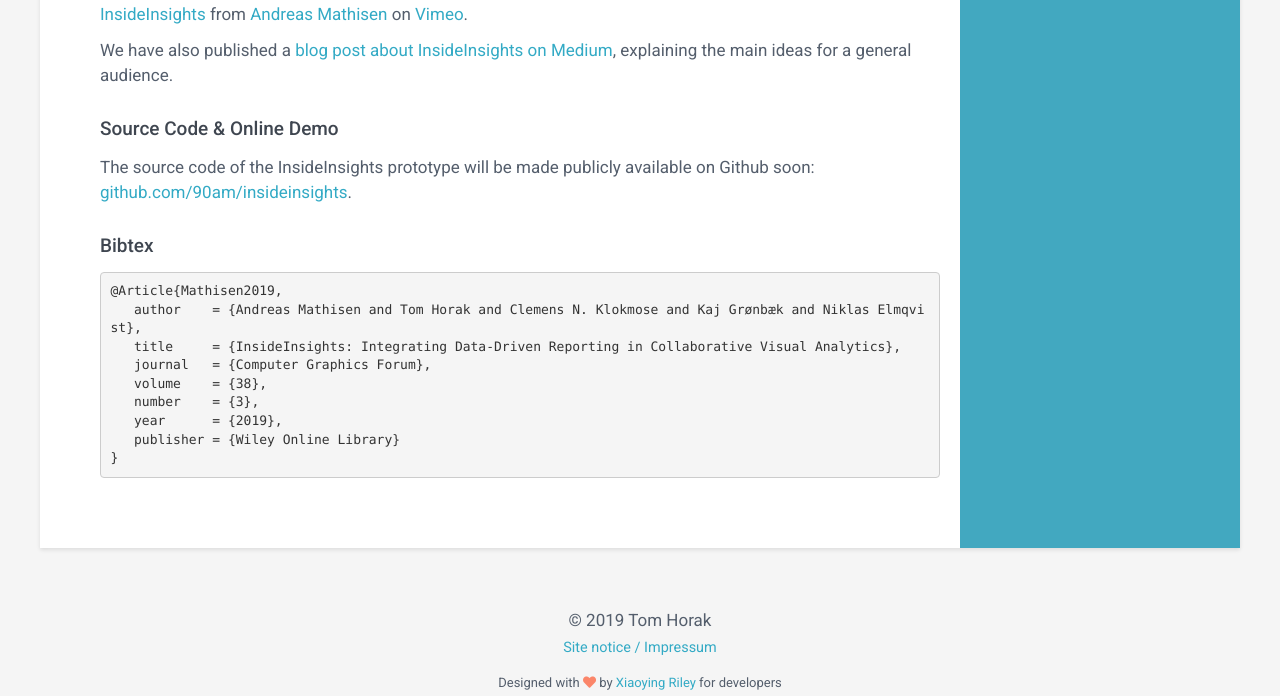
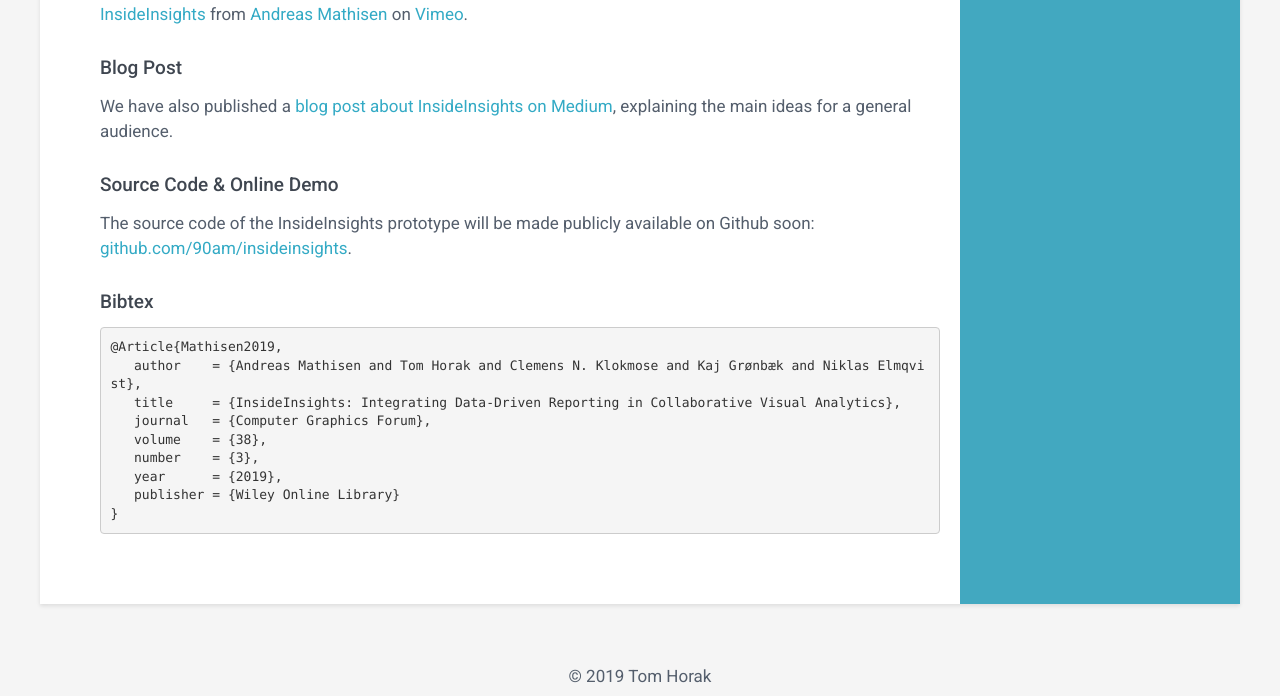
Before and after one commit to tomhorak21/tomhorak21.github.io, a Jekyll site: the page built from _publications/2019/insideinsights.md, in a window 1280 px wide and 900 px high, scrolled down 1139 px, cut to the strip 204-900 px from the top of the window. Built offline with Jekyll 4.4.1, drawn with Linux system fonts in a browser that asks for light colours.

```diff
--- a/_publications/2019/insideinsights.md
+++ b/_publications/2019/insideinsights.md
@@ -49,6 +49,8 @@ bibtex: >
 <iframe src="https://player.vimeo.com/video/337474793" width="640" height="360" frameborder="0" allow="autoplay; fullscreen" allowfullscreen></iframe>
 <p><a href="https://vimeo.com/337474793">InsideInsights</a> from <a href="https://vimeo.com/user98773903">Andreas Mathisen</a> on <a href="https://vimeo.com">Vimeo</a>.</p>
 
+
+## Blog Post
 We have also published a [blog post about InsideInsights on Medium](https://medium.com/hcil-at-umd/on-the-inside-of-insight-fbb850532fd3), explaining the main ideas for a general audience.
 
 ## Source Code & Online Demo
```
